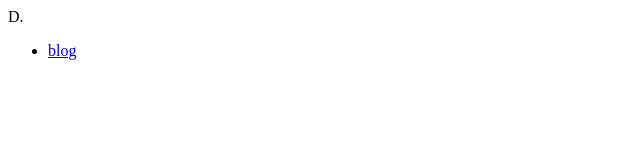
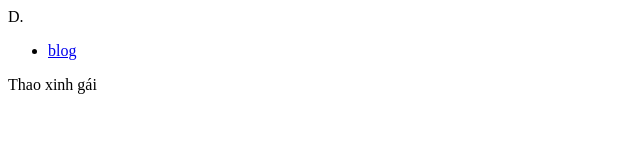
Before and after one commit to thaothattha/thao_CV, a plain HTML site: page index.html in a window 1280 px wide. Shown: the whole page, without its empty margins (0-640 px from the left). Drawn offline with Linux system fonts and the light colour scheme.

Commit message:
Update index.html

```diff
--- a/index.html
+++ b/index.html
@@ -25,6 +25,7 @@
 
 
     <script src="main.js"></script>
+    <p> Thao xinh gái </p>
 
 </body>
 </html>
```
